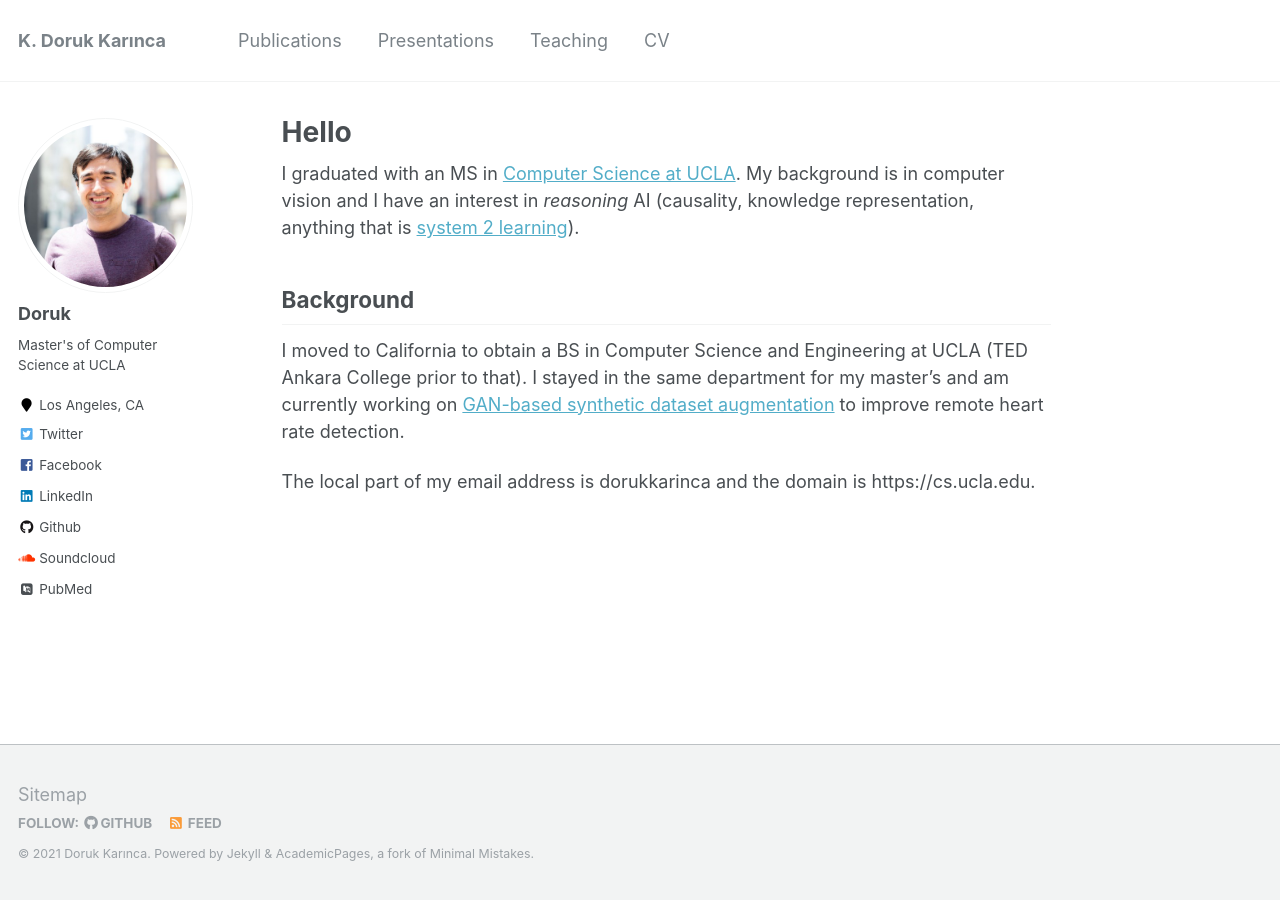
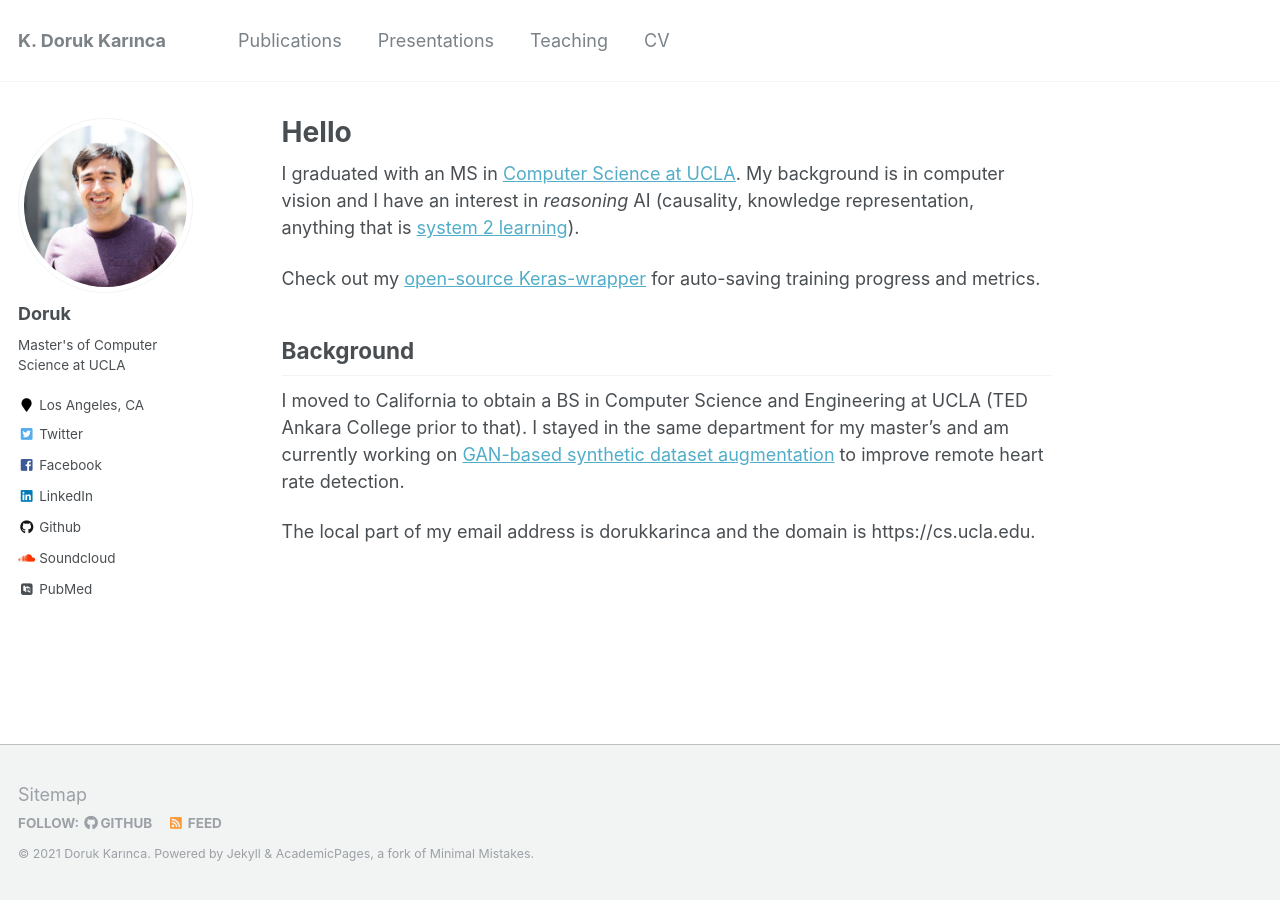
Before and after one commit to dorukkarinca/dorukkarinca.github.io, a Jekyll site: the page built from _pages/about.md, in a window 1280 px wide. Built offline with Jekyll 4.4.1, drawn with Linux system fonts in a browser that asks for light colours; some web fonts are replaced.

Commit message:
add keras-buoy to about page

```diff
--- a/_pages/about.md
+++ b/_pages/about.md
@@ -10,6 +10,8 @@ redirect_from:
 
 I graduated with an MS in [Computer Science at UCLA](https://cs.ucla.edu). My background is in computer vision and I have an interest in *reasoning* AI (causality, knowledge representation, anything that is [system 2 learning](https://bdtechtalks.com/2019/12/23/yoshua-bengio-neurips-2019-deep-learning/)).
 
+Check out my [open-source Keras-wrapper](https://github.com/dorukkarinca/keras-buoy) for auto-saving training progress and metrics.
+
 Background
 ------
 I moved to California to obtain a BS in Computer Science and Engineering at UCLA (TED Ankara College prior to that). I stayed in the same department for my master's and am currently working on [GAN-based synthetic dataset augmentation](https://dorukkarinca.com/publication/2021-06-10-overcoming-difficulty-in-obtaining) to improve remote heart rate detection.
```
